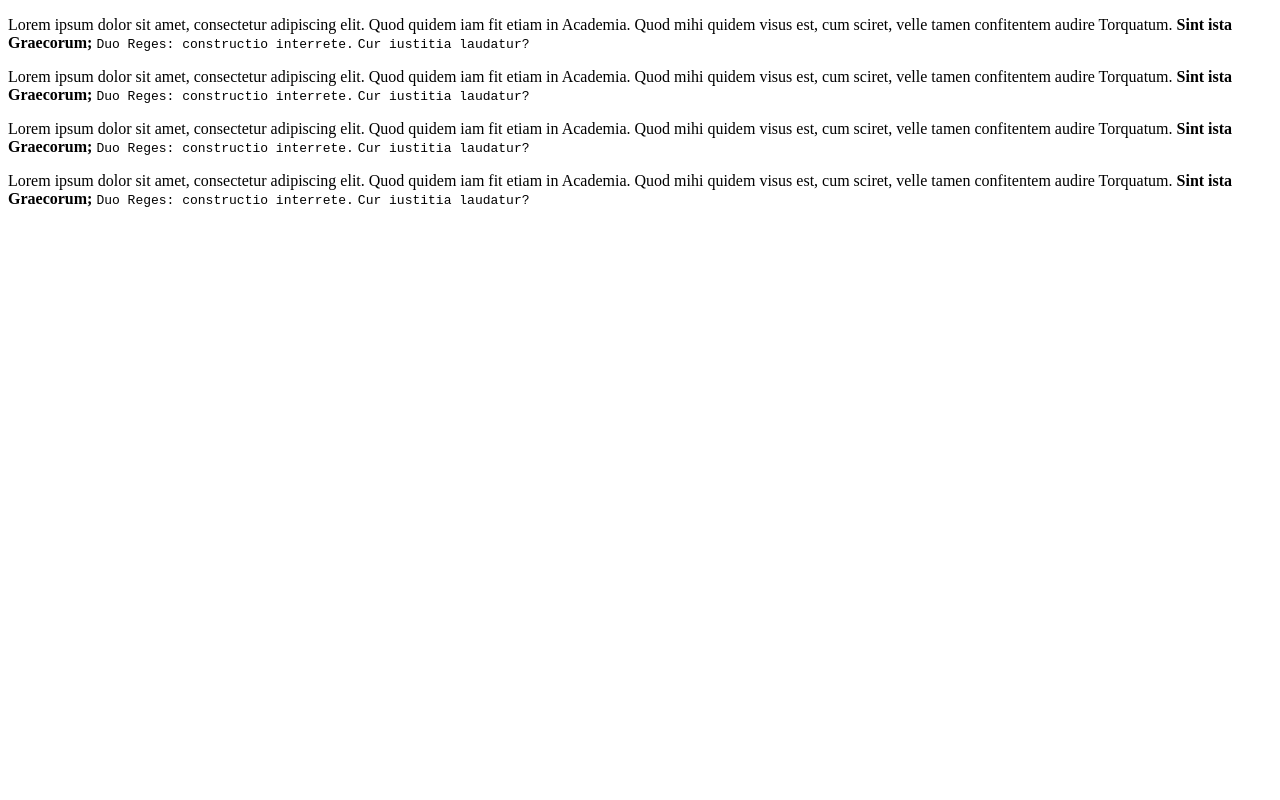
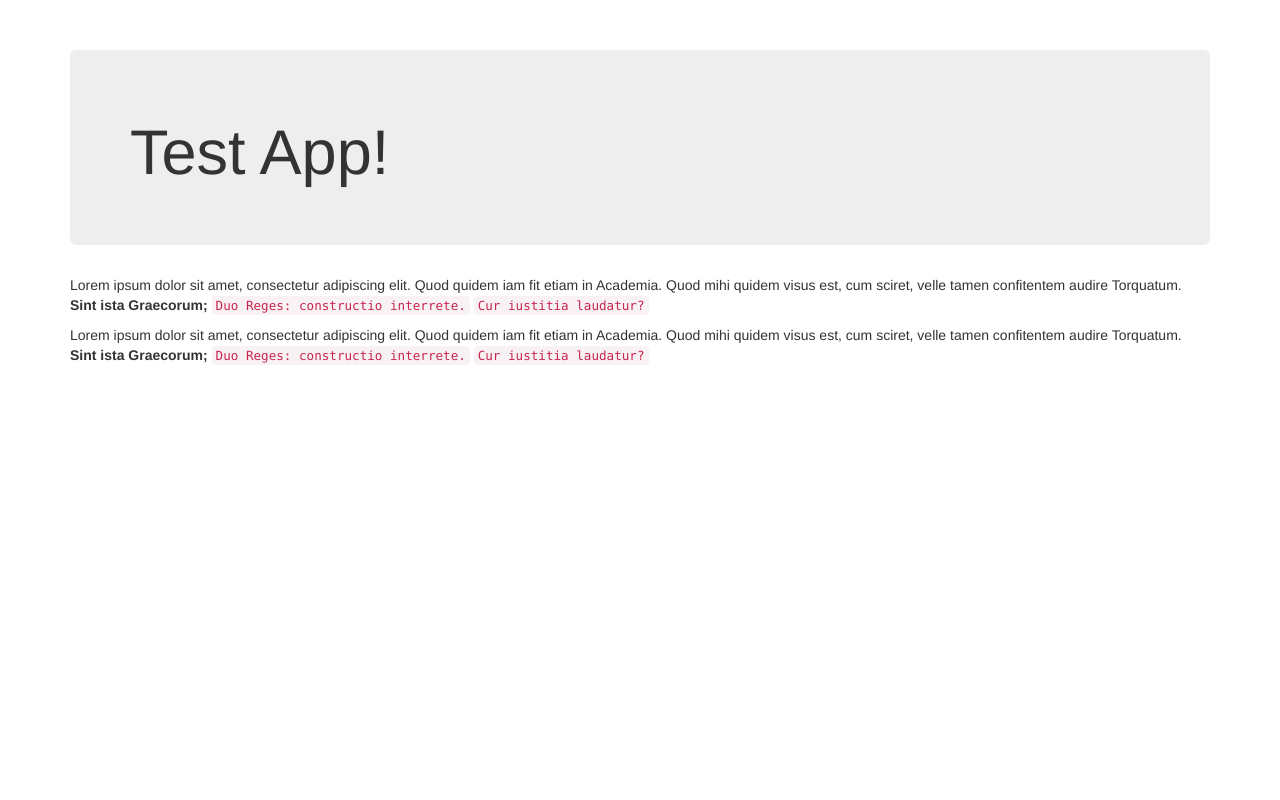
Before and after one commit to golovatuy/test, a website: page index.html in a window 1280 px wide. Shown: the top 800 px of the page. Drawn offline with nearby package versions, Linux system fonts and the light colour scheme.

Commit message:
added files

```diff
--- a/index.html
+++ b/index.html
@@ -1,13 +1,20 @@
 <!DOCTYPE html>
 <html lang="en">
+<head>
+    <meta charset="UTF-8">
+    <title>Sample Site</title>
 
-<head>
-  <meta charset="UTF-8" />
-  <meta name="viewport"
-    content="width=device-width, user-scalable=no, initial-scale=1.0, maximum-scale=1.0, minimum-scale=1.0" />
-  <meta http-equiv="X-UA-Compatible" content="ie=edge" />
+    <link rel="stylesheet" href="//maxcdn.bootstrapcdn.com/bootstrap/3.3.1/css/bootstrap.min.css">
+    <style>
+        body { padding-top:50px; }
+    </style>
+</head>
+<body>
 
-<body>
+    <div class="container">
+        <div class="jumbotron">
+            <h1>Test App!</h1>
+        </div>
         <p>
             Lorem ipsum dolor sit amet, consectetur adipiscing elit. Quod quidem iam fit etiam in Academia. Quod mihi quidem
             visus est, cum sciret, velle tamen confitentem audire Torquatum.
@@ -22,7 +29,7 @@
             <code>Duo Reges: constructio interrete.</code>
             <code>Cur iustitia laudatur?</code>
           </p>
-  <div class="apester-media" data-media-id="6050803ba27211000a030601" height="350"></div>
+          <div class="apester-media" data-media-id="6050803ba27211000a030601" height="350" style="height:500px"></div>
           <p>
             Lorem ipsum dolor sit amet, consectetur adipiscing elit. Quod quidem iam fit etiam in Academia. Quod mihi quidem
             visus est, cum sciret, velle tamen confitentem audire Torquatum.
@@ -39,7 +46,7 @@
           </p>
 
           <script async src="https://static.apester.com/js/sdk/latest/apester-sdk.js"></script>
+    </div>
 
 </body>
-
 </html>
```
Also changed, not shown: package.json (added, +24 -0 lines), server.js (added, +10 -0 lines), 2 other files. Lines whose indentation alone changed are shown as unchanged.
